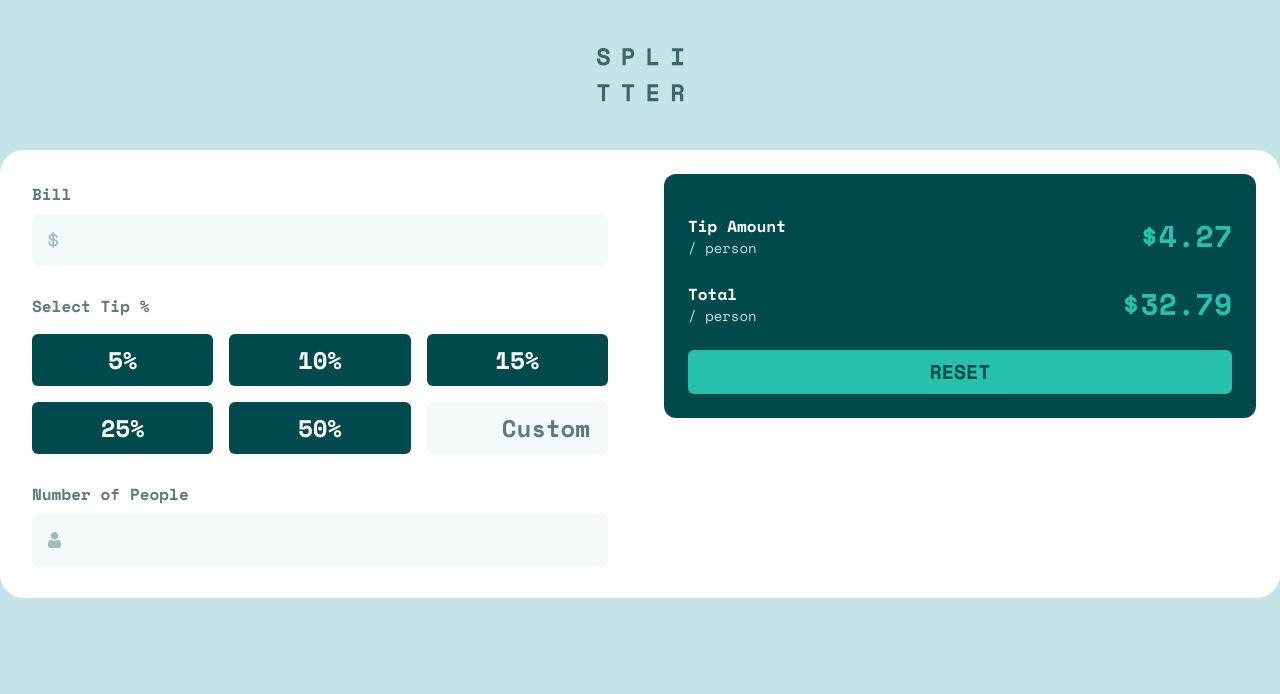
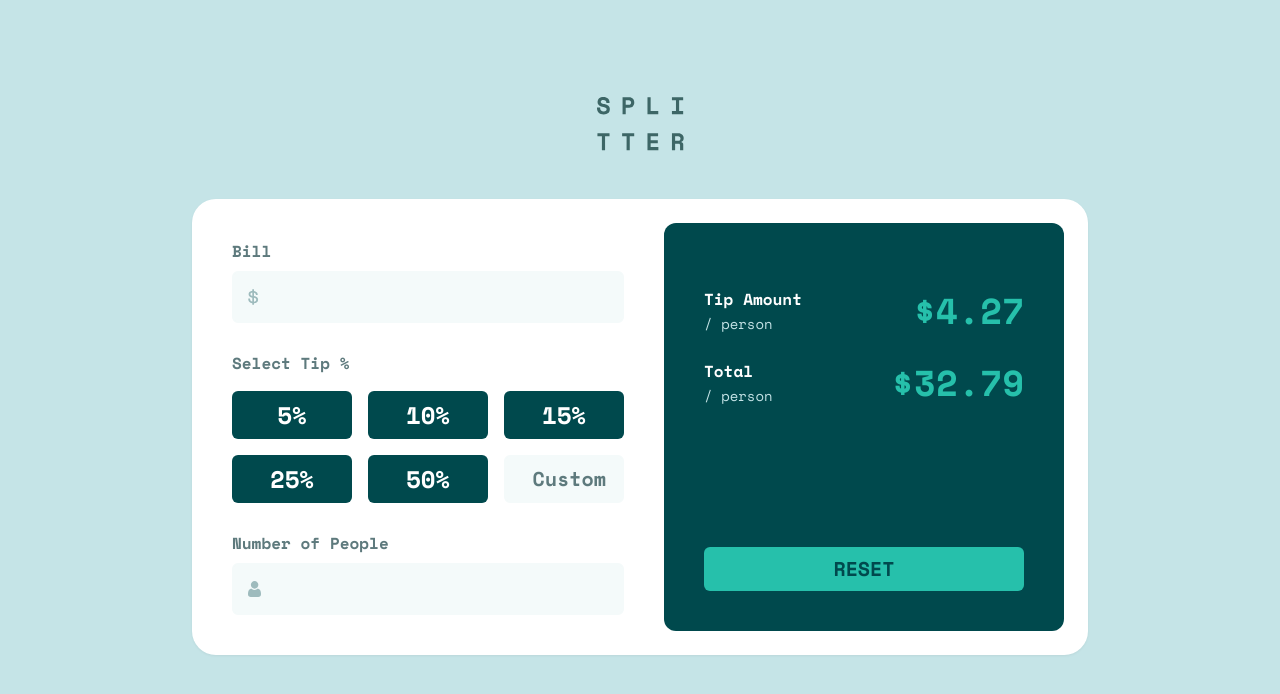
Before and after one commit to tOnski86/react-tip-calculator, a React (Vite) app: page / in a window 1280 px wide. Shown: the top 694 px of the page. Built offline with nearby package versions, Linux system fonts and the light colour scheme.

Commit message:
Form and summary desktop styles

```diff
--- a/index.html
+++ b/index.html
@@ -12,7 +12,7 @@
     <meta name="viewport" content="width=device-width, initial-scale=1.0" />
     <title>Tip Calculator</title>
   </head>
-  <body class="font-spaceMono bg-cyan-200 grid">
+  <body class="font-spaceMono bg-cyan-200 md:h-screen md:flex md:justify-center md:-mt-12 md:items-center">
     <div id="root"></div>
     <script type="module" src="/src/main.jsx"></script>
   </body>
--- a/src/App.jsx
+++ b/src/App.jsx
@@ -7,7 +7,7 @@ function App() {
     <div className=''>
       <Header />
 
-      <div className='grid md:grid-cols-2'>
+      <div className='grid md:grid-cols-2 md:max-w-4xl drop-shadow-sm'>
         <Form />
         <Summary />
       </div>
--- a/src/components/Form.jsx
+++ b/src/components/Form.jsx
@@ -3,7 +3,7 @@ import iconPerson from '/icon-person.svg';
 
 function Form() {
   return (
-    <div className='bg-white p-8 rounded-t-3xl md:rounded-tl-3xl md:rounded-bl-3xl md:rounded-tr-none'>
+    <div className='bg-white p-8 md:pt-10 md:pl-10 md:pb-10 md:pr-4 rounded-t-3xl md:rounded-tl-3xl md:rounded-bl-3xl md:rounded-tr-none'>
       <form action='#' className='grid grid-col-1 gap-y-7'>
         {/* bill */}
         <div className='flex flex-col [&>:not(:last-child)]:mb-2'>
@@ -47,7 +47,7 @@ function Form() {
             <input
               type='text'
               placeholder='Custom'
-              className='bg-cyan-100 py-2 px-4 rounded-md text-right text-cyan-600 text-2xl font-bold focus:outline-none focus:border-2 focus:border-cyan-500 border-2 border-cyan-100 transition-colors selection:bg-cyan-400 selection:text-cyan-200 hover:cursor-pointer placeholder:text-cyan-400'
+              className='bg-cyan-100 py-2 px-4 rounded-md text-right text-cyan-600 text-xl font-bold focus:outline-none focus:border-2 focus:border-cyan-500 border-2 border-cyan-100 transition-colors selection:bg-cyan-400 selection:text-cyan-200 hover:cursor-pointer placeholder:text-cyan-400'
             />
           </div>
         </div>
--- a/src/components/Summary.jsx
+++ b/src/components/Summary.jsx
@@ -1,28 +1,42 @@
 function Summary() {
   return (
     <div className='px-6 pb-8 md:py-6 bg-white md:rounded-tr-3xl md:rounded-br-3xl'>
-      <div className='px-6 pb-6 pt-10 bg-cyan-600 rounded-xl'>
-        <div className='grid grid-cols-2 items-center gap-y-6'>
+      <div className='px-6 md:px-10 md:pb-10 pb-6 pt-10 md:pt-16 bg-cyan-600 rounded-xl h-full'>
+        <div className='flex flex-col justify-between h-full'>
+          <div>
             {/* tip amount */}
-          <div className='flex flex-col items-start'>
+            <div className='grid grid-cols-2 items-center mb-6'>
+              <div className='col-span-1'>
                 <h3 className='text-white font-semibold'>Tip Amount</h3>
-            <span className='text-cyan-200 font-light text-sm'>/ person</span>
+                <span className='text-cyan-200 font-light text-sm'>
+                  / person
+                </span>
               </div>
-          <p className='justify-self-end text-3xl font-semibold text-cyan-500'>
+              <div className='col-span-1 justify-items-end'>
+                <p className='text-3xl md:text-4xl font-semibold text-cyan-500'>
                   $4.27
                 </p>
+              </div>
+            </div>
 
             {/* total */}
-          <div className='flex flex-col items-start'>
+            <div className='grid grid-cols-2 items-center mb-8'>
+              <div className='col-span-1'>
                 <h3 className='text-white font-semibold'>Total</h3>
-            <span className='text-cyan-200 font-light text-sm'>/ person</span>
+                <span className='text-cyan-200 font-light text-sm'>
+                  / person
+                </span>
               </div>
-          <p className='justify-self-end text-3xl font-semibold text-cyan-500'>
+              <div className='col-span-1 justify-items-end'>
+                <p className='text-3xl md:text-4xl  font-semibold text-cyan-500'>
                   $32.79
                 </p>
+              </div>
+            </div>
+          </div>
 
           {/* button */}
-          <button className='col-span-2 uppercase bg-cyan-500 px-4 py-2 text-xl font-semibold text-cyan-600 rounded-md hover:bg-powder hover:text-cyan-600 disabled:opacity-20'>
+          <button className='w-full uppercase bg-cyan-500 px-4 py-2 text-xl font-semibold text-cyan-600 rounded-md hover:bg-powder hover:text-cyan-600 disabled:opacity-20'>
             Reset
           </button>
         </div>
```
Lines whose indentation alone changed are shown as unchanged.
